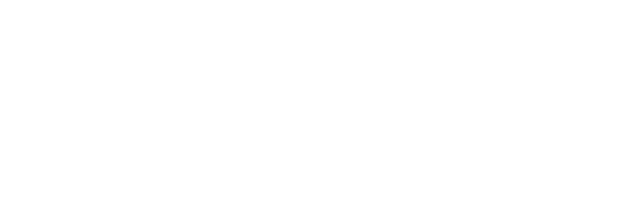
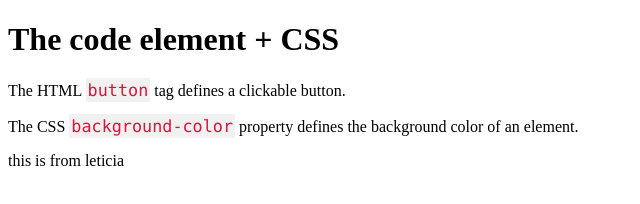
Before and after one commit to BeatrizMejiaA/git-test, a website: page index.html in a window 1280 px wide. Shown: the whole page, without its empty margins (0-640 px from the left). Drawn offline with Linux system fonts and the light colour scheme.

Commit message:
First node comit

```diff
--- a/index.html
+++ b/index.html
@@ -1,5 +1,22 @@
+<!DOCTYPE html>
 <html>
-    <body>
-        <p></p>
-    </body>
+<head>
+<style>
+code {
+  font-family: Consolas,"courier new";
+  color: crimson;
+  background-color: #f1f1f1;
+  padding: 2px;
+  font-size: 105%;
+}
+</style>
+</head>
+<body>
+
+<h1>The code element + CSS</h1>
+
+<p>The HTML <code>button</code> tag defines a clickable button.</p>
+<p>The CSS <code>background-color</code> property defines the background color of an element.</p>
+<p>this is from leticia</p>
+</body>
 </html>
```
Also changed, not shown: package.json (added, +24 -0 lines), 2 other files.
